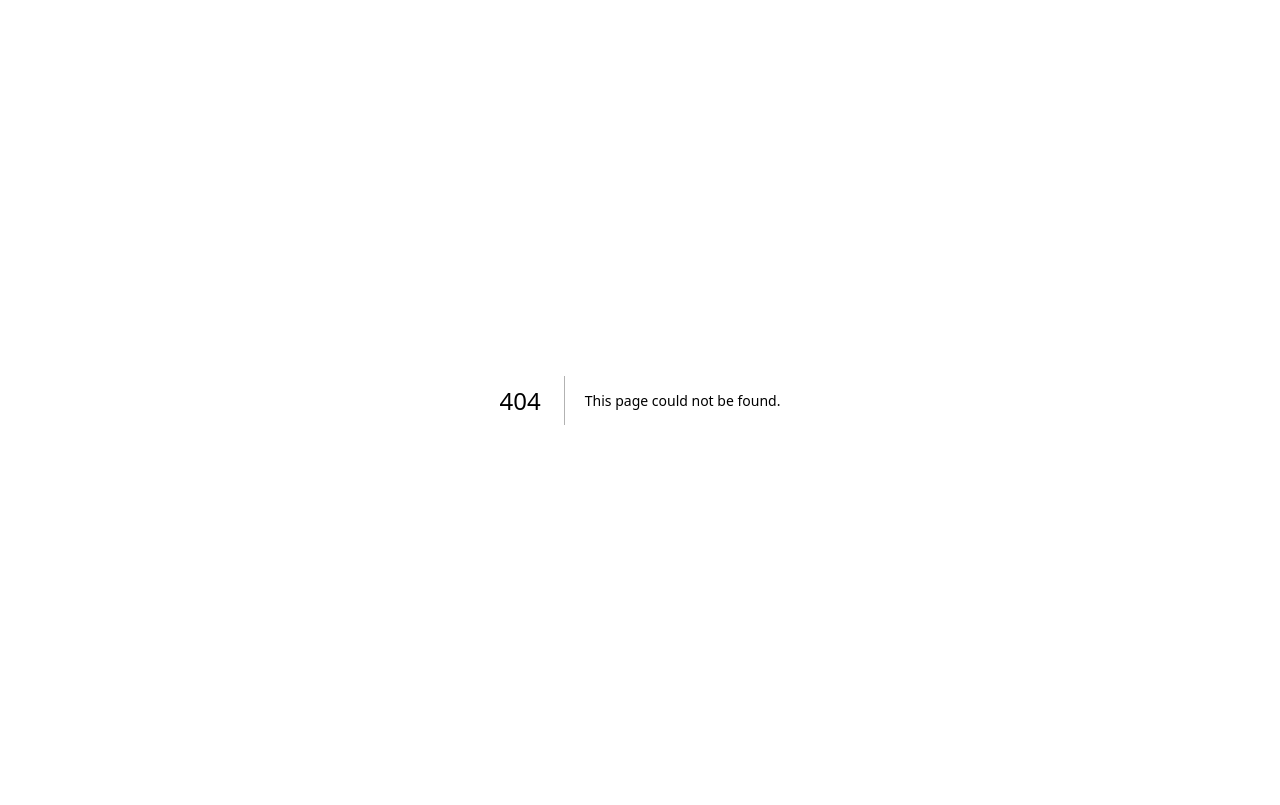
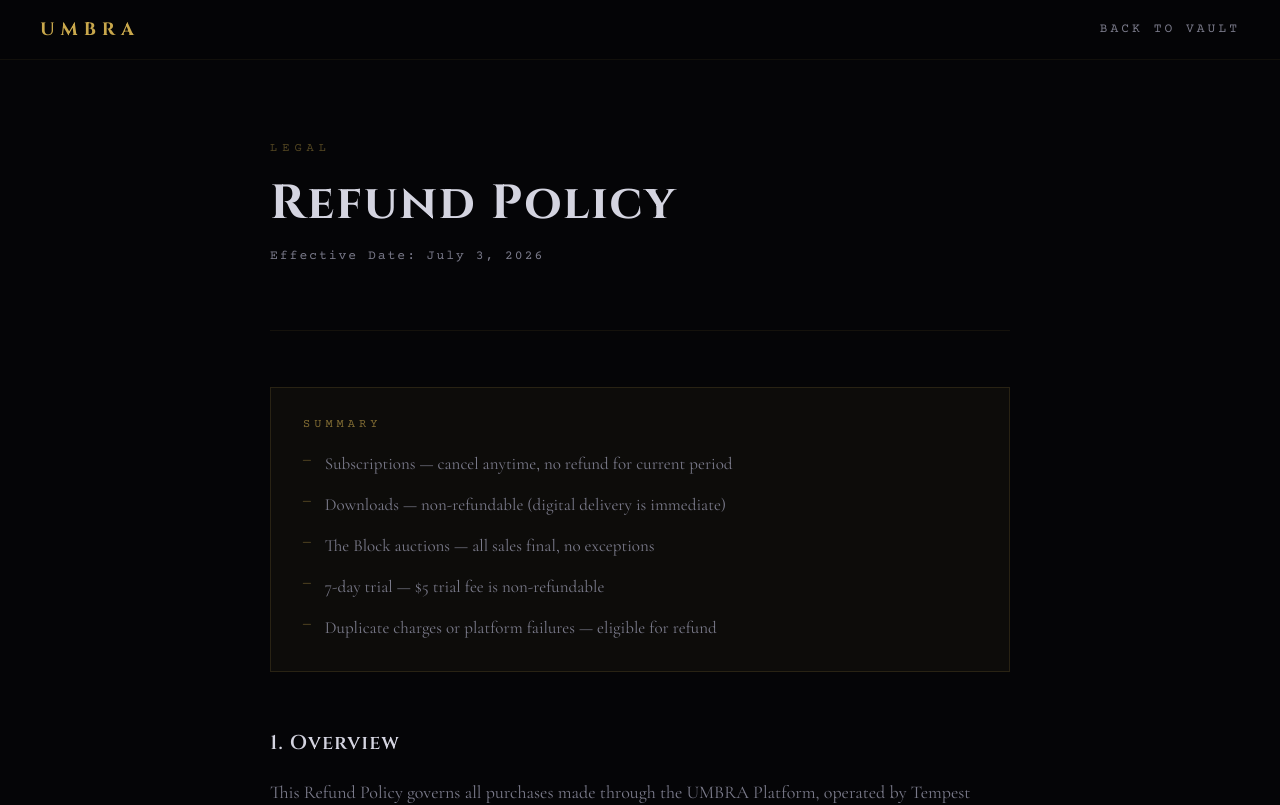
Before and after one commit to dailywealthbuilding/Umbra, a Next.js app: page /refunds in a window 1280 px wide. Before the commit this address had no page. Shown: the top 805 px of the page. Built offline with nearby package versions, Linux system fonts and the light colour scheme.

Commit message:
Create page.tsx

```diff
--- /dev/null
+++ b/src/app/refunds/page.tsx
@@ -0,0 +1,160 @@
+'use client';
+import Link from 'next/link';
+
+const GOLD  = '#c9a84c';
+const VOID  = '#050507';
+const TEXT  = '#d4d4e0';
+const MUTED = '#7a7a8a';
+const SERIF = "'Cinzel', serif";
+const MONO  = "'Courier Prime', monospace";
+const BODY  = "'Cormorant Garamond', serif";
+
+const EFFECTIVE = 'July 3, 2026';
+
+const SECTIONS = [
+  {
+    title: '1. Overview',
+    body: `This Refund Policy governs all purchases made through the UMBRA Platform, operated by Tempest Group. All payments are processed by Paddle.com, our Merchant of Record. By subscribing or making a purchase on UMBRA, you acknowledge and agree to the terms of this policy.`,
+  },
+  {
+    title: '2. Subscription Cancellation',
+    body: `You may cancel your subscription at any time through your account settings or by contacting us at hello@umbra.black.\n\nCancellation takes effect at the end of your current billing period. You retain full access to your subscription tier until that date. We do not issue partial refunds for unused days remaining in a billing period after cancellation.\n\nExample: If your billing date is the 1st of each month and you cancel on the 15th, your access continues until the end of that month. No refund is issued for the remaining 15 days.`,
+  },
+  {
+    title: '3. 7-Day Trial',
+    body: `Where a $5 trial period is offered, the trial charge is non-refundable. The trial grants full access to the selected tier for 7 days. At the end of the trial, you are automatically billed at the standard monthly rate for your chosen tier unless you cancel before the trial ends. Cancellation before the trial period ends prevents any further billing.`,
+  },
+  {
+    title: '4. Downloaded Content',
+    body: `All Content available for download is CC0-licensed digital media. Due to the immediate and irrevocable nature of digital delivery, downloaded Content is non-refundable under any circumstances. Once a file has been downloaded to your device, the transaction is considered fully delivered and complete.`,
+  },
+  {
+    title: '5. The Block — Auction Purchases',
+    body: `All auction purchases through The Block are final and non-refundable. By placing a bid, you enter a binding commitment to purchase should your bid succeed. Winning bidders must complete payment within 24 hours of auction close.\n\nFailed payment within 24 hours results in:\n— Forfeiture of the winning bid\n— A 30-day suspension from The Block\n— The asset being offered to the next highest bidder\n\nNo exceptions are made to this policy regardless of circumstance.`,
+  },
+  {
+    title: '6. Eligible Refund Circumstances',
+    body: `Refunds are considered only in the following exceptional circumstances:\n\n(a) Duplicate charge — you were billed more than once for the same subscription period due to a technical error. We will refund the duplicate charge in full within 5 business days of confirmation.\n\n(b) Platform unavailability — the Platform was inaccessible for more than 72 consecutive hours within a billing period due to causes within our control. A pro-rated credit or refund may be issued at our discretion.\n\n(c) Unauthorised transaction — a charge was made to your account without your authorisation. Contact us immediately at hello@umbra.black and we will investigate and refund where confirmed.\n\nTo request a refund under any of the above circumstances, email hello@umbra.black with your account email, the charge date, and a description of the issue. We aim to respond within 3 business days.`,
+  },
+  {
+    title: '7. Founding Member Subscriptions',
+    body: `Founding Member price locks are tied to continuous active subscription. If a Founding Member cancels their subscription for any reason, the price lock is permanently void. Upon resubscription, standard current pricing applies. No exceptions are made. This policy exists to preserve the integrity of the Founding Member offer.`,
+  },
+  {
+    title: '8. How Refunds Are Processed',
+    body: `Where a refund is approved, it is processed through Paddle.com back to the original payment method. Refund processing times vary by payment provider — typically 5 to 10 business days. We are not responsible for delays caused by your bank or card issuer.`,
+  },
+  {
+    title: '9. Chargebacks',
+    body: `Initiating a chargeback or payment dispute with your bank without first contacting us at hello@umbra.black will result in immediate account suspension pending investigation. We take chargebacks seriously and maintain detailed transaction records. Fraudulent chargeback claims will be contested. We encourage all disputes to be resolved directly with us first — most issues are resolved within 3 business days.`,
+  },
+  {
+    title: '10. Changes to This Policy',
+    body: `We reserve the right to update this Refund Policy at any time. Changes will be communicated via email to registered subscribers at least 14 days before taking effect. Continued use of the Platform constitutes acceptance of the revised policy.`,
+  },
+  {
+    title: '11. Contact',
+    body: `Refund requests and billing questions:\nhello@umbra.black\n\nTempest Group, Mwiki, Kasarani, Nairobi, Kenya.\n\nWe aim to respond to all refund enquiries within 3 business days.`,
+  },
+];
+
+export default function RefundsPage() {
+  return (
+    <div style={{ minHeight: '100vh', background: VOID, color: TEXT, fontFamily: BODY }}>
+
+      <header style={{
+        position: 'sticky', top: 0, zIndex: 100,
+        background: 'rgba(5,5,7,0.97)',
+        backdropFilter: 'blur(20px)',
+        borderBottom: '1px solid rgba(201,168,76,0.07)',
+        padding: '0 40px', height: 60,
+        display: 'flex', alignItems: 'center', justifyContent: 'space-between',
+      }}>
+        <Link href="/" style={{ fontFamily: SERIF, fontSize: 'clamp(14px,2vw,18px)', fontWeight: 700, color: GOLD, letterSpacing: 6, textDecoration: 'none' }}>
+          UMBRA
+        </Link>
+        <Link href="/browse" style={{ fontFamily: MONO, fontSize: 'clamp(11px,1.3vw,13px)', letterSpacing: 3, color: MUTED, textDecoration: 'none', textTransform: 'uppercase' }}>
+          Back to Vault
+        </Link>
+      </header>
+
+      <main style={{ maxWidth: 820, margin: '0 auto', padding: '80px 40px 120px' }}>
+
+        <div style={{ marginBottom: 64 }}>
+          <p style={{ fontFamily: MONO, fontSize: 'clamp(11px,1.3vw,12px)', letterSpacing: 5, color: 'rgba(201,168,76,0.4)', textTransform: 'uppercase', marginBottom: 20 }}>
+            Legal
+          </p>
+          <h1 style={{ fontFamily: SERIF, fontSize: 'clamp(28px,4vw,48px)', fontWeight: 700, color: TEXT, letterSpacing: 2, marginBottom: 16, lineHeight: 1.1 }}>
+            Refund Policy
+          </h1>
+          <p style={{ fontFamily: MONO, fontSize: 'clamp(11px,1.2vw,13px)', letterSpacing: 2, color: MUTED }}>
+            Effective Date: {EFFECTIVE}
+          </p>
+        </div>
+
+        <div style={{ height: 1, background: 'rgba(201,168,76,0.08)', marginBottom: 56 }} />
+
+        {/* Summary callout */}
+        <div style={{
+          border: '1px solid rgba(201,168,76,0.15)',
+          background: 'rgba(201,168,76,0.04)',
+          padding: '28px 32px',
+          marginBottom: 56,
+        }}>
+          <p style={{ fontFamily: MONO, fontSize: 'clamp(10px,1.2vw,12px)', letterSpacing: 4, color: 'rgba(201,168,76,0.6)', textTransform: 'uppercase', marginBottom: 16 }}>
+            Summary
+          </p>
+          {[
+            'Subscriptions — cancel anytime, no refund for current period',
+            'Downloads — non-refundable (digital delivery is immediate)',
+            'The Block auctions — all sales final, no exceptions',
+            '7-day trial — $5 trial fee is non-refundable',
+            'Duplicate charges or platform failures — eligible for refund',
+          ].map((item, i) => (
+            <div key={i} style={{ display: 'flex', gap: 14, alignItems: 'flex-start', marginBottom: i < 4 ? 12 : 0 }}>
+              <span style={{ fontFamily: MONO, fontSize: 13, color: 'rgba(201,168,76,0.4)', flexShrink: 0, marginTop: 2 }}>—</span>
+              <p style={{ fontFamily: BODY, fontSize: 'clamp(14px,1.6vw,17px)', color: MUTED, margin: 0, lineHeight: 1.7 }}>{item}</p>
+            </div>
+          ))}
+        </div>
+
+        {SECTIONS.map((sec, i) => (
+          <div key={i} style={{ marginBottom: 48 }}>
+            <h2 style={{
+              fontFamily: SERIF,
+              fontSize: 'clamp(15px,1.8vw,20px)',
+              fontWeight: 600,
+              color: TEXT,
+              letterSpacing: 1,
+              marginBottom: 16,
+            }}>
+              {sec.title}
+            </h2>
+            <p style={{
+              fontFamily: BODY,
+              fontSize: 'clamp(15px,1.7vw,18px)',
+              color: MUTED,
+              lineHeight: 2,
+              margin: 0,
+              whiteSpace: 'pre-line',
+            }}>
+              {sec.body}
+            </p>
+          </div>
+        ))}
+
+        <div style={{ height: 1, background: 'rgba(255,255,255,0.04)', margin: '56px 0 40px' }} />
+
+        <div style={{ display: 'flex', gap: 32, flexWrap: 'wrap' }}>
+          {[['Terms of Service', '/terms'], ['Privacy Policy', '/privacy'], ['Pricing', '/pricing']].map(([l, h]) => (
+            <Link key={l} href={h} style={{ fontFamily: MONO, fontSize: 'clamp(11px,1.2vw,13px)', letterSpacing: 3, color: 'rgba(201,168,76,0.5)', textDecoration: 'none', textTransform: 'uppercase' }}>{l}</Link>
+          ))}
+        </div>
+      </main>
+
+      <footer style={{ borderTop: '1px solid rgba(255,255,255,0.03)', padding: '28px 40px', textAlign: 'center' }}>
+        <span style={{ fontFamily: MONO, fontSize: 11, letterSpacing: 3, color: 'rgba(255,255,255,0.1)', textTransform: 'uppercase' }}>© 2026 Tempest Group — All rights reserved</span>
+      </footer>
+    </div>
+  );
+}
```
